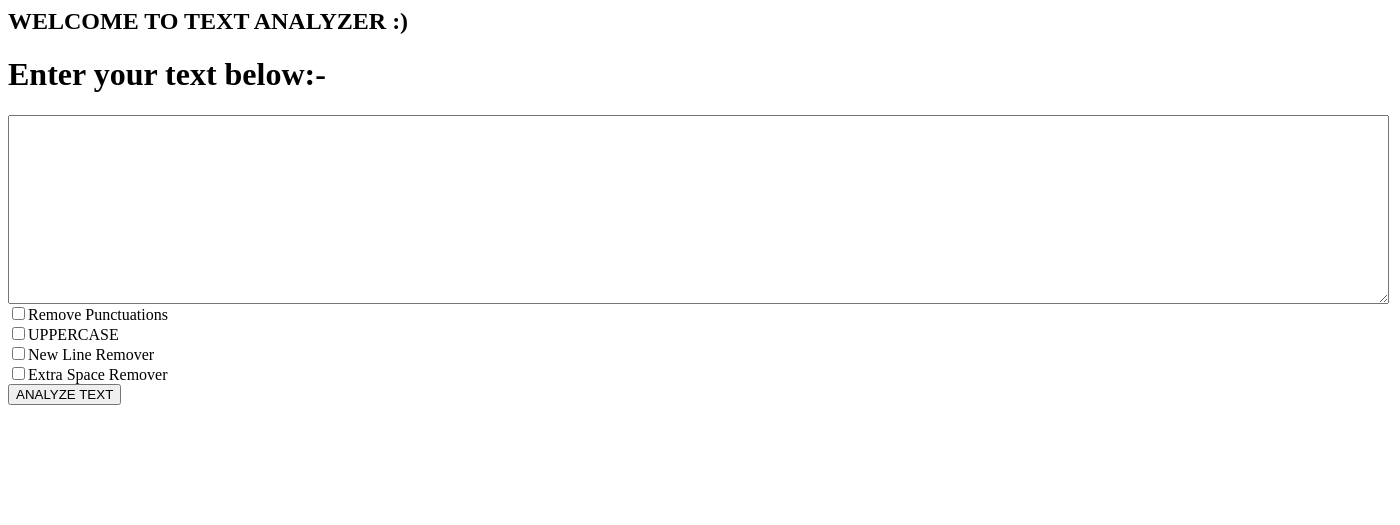
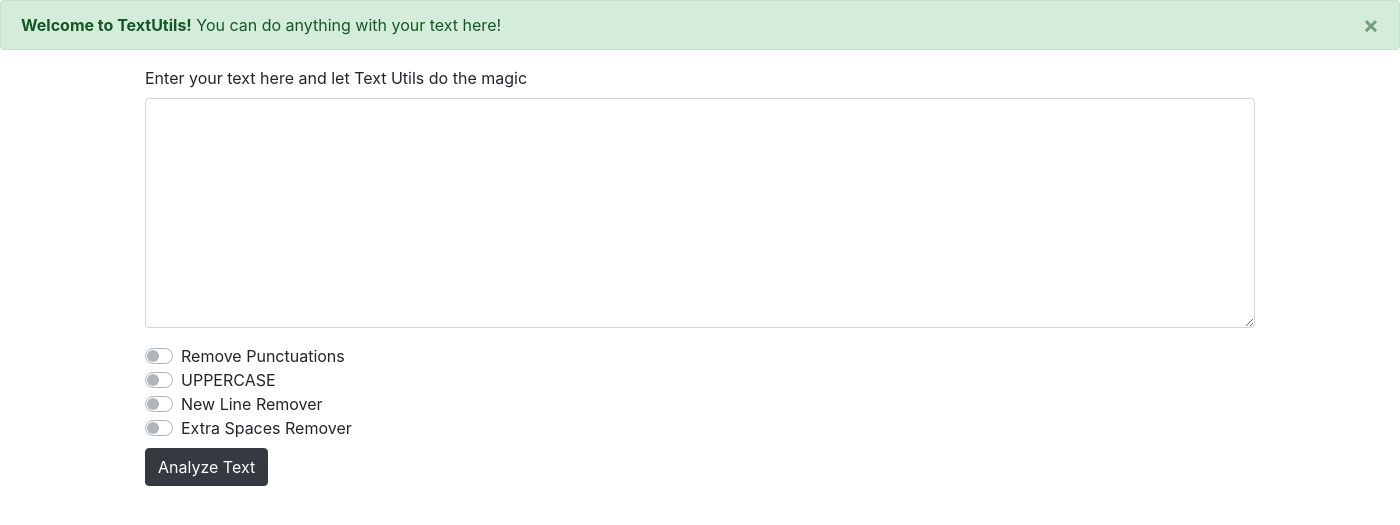
Before and after one commit to vishant007/texteditor, a Django app: page / in a window 1400 px wide. Shown: the top 525 px of the page. Run offline with Django 3.2, Linux system fonts and the light colour scheme; some libraries are stand-ins or nearby versions.

Commit message:
modify_index_page

```diff
--- a/templates/index.html
+++ b/templates/index.html
@@ -1,21 +1,101 @@
-<html>
+<!DOCTYPE html>
+<html lang="en">
 	<head>
-		<title>Textutils</title>
+		<!-- Required meta tags -->
+		<meta charset="utf-8" />
+		<meta
+			name="viewport"
+			content="width=device-width, initial-scale=1, shrink-to-fit=no"
+		/>
+
+		<!-- Bootstrap CSS -->
+		<link
+			rel="stylesheet"
+			href="https://stackpath.bootstrapcdn.com/bootstrap/4.2.1/css/bootstrap.min.css"
+			integrity="sha384-GJzZqFGwb1QTTN6wy59ffF1BuGJpLSa9DkKMp0DgiMDm4iYMj70gZWKYbI706tWS"
+			crossorigin="anonymous"
+		/>
+
+		<title>Text Utils</title>
 	</head>
 	<body>
-		<h2>WELCOME TO TEXT ANALYZER :)</h2>
-		<h1>Enter your text below:-</h1>
-		<form action="/analyze" method="GET">
-			<textarea
-				name="text"
-				style="margin: 0px; width: 1381px; height: 189px"
-			></textarea>
-			<input type="checkbox" name="removepunc" />Remove Punctuations<br />
-			<input type="checkbox" name="fullcaps" />UPPERCASE<br />
-			<input type="checkbox" name="newlinerem" />New Line Remover<br />
-			<input type="checkbox" name="extraspaceremover" />Extra Space Remover<br />
+		<div class="alert alert-success alert-dismissible fade show" role="alert">
+			<strong>Welcome to TextUtils!</strong> You can do anything with your text
+			here!
+			<button
+				type="button"
+				class="close"
+				data-dismiss="alert"
+				aria-label="Close"
+			>
+				<span aria-hidden="true">×</span>
+			</button>
+		</div>
 
-			<button type="submit">ANALYZE TEXT</button>
-		</form>
+		<div class="container">
+			<form action="/analyze" method="get">
+				<div class="form-group">
+					<label for="exampleFormControlTextarea1"
+						>Enter your text here and let Text Utils do the magic</label
+					>
+					<textarea
+						class="form-control"
+						name="text"
+						id="exampleFormControlTextarea1"
+						rows="9"
+					></textarea>
+				</div>
+
+				<div class="custom-control custom-switch">
+					<input
+						type="checkbox"
+						name="removepunc"
+						class="custom-control-input"
+						id="customSwitch1"
+					/>
+					<label class="custom-control-label" for="customSwitch1"
+						>Remove Punctuations</label
+					>
+				</div>
+
+				<div class="custom-control custom-switch">
+					<input
+						type="checkbox"
+						name="fullcaps"
+						class="custom-control-input"
+						id="customSwitch2"
+					/>
+					<label class="custom-control-label" for="customSwitch2"
+						>UPPERCASE</label
+					>
+				</div>
+
+				<div class="custom-control custom-switch">
+					<input
+						type="checkbox"
+						name="newlineremover"
+						class="custom-control-input"
+						id="customSwitch3"
+					/>
+					<label class="custom-control-label" for="customSwitch3"
+						>New Line Remover</label
+					>
+				</div>
+
+				<div class="custom-control custom-switch">
+					<input
+						type="checkbox"
+						name="extraspaceremover"
+						class="custom-control-input"
+						id="customSwitch4"
+					/>
+					<label class="custom-control-label" for="customSwitch4"
+						>Extra Spaces Remover</label
+					>
+				</div>
+
+				<button type="submit" class="btn btn-dark mt-2">Analyze Text</button>
+			</form>
+		</div>
 	</body>
 </html>
```
